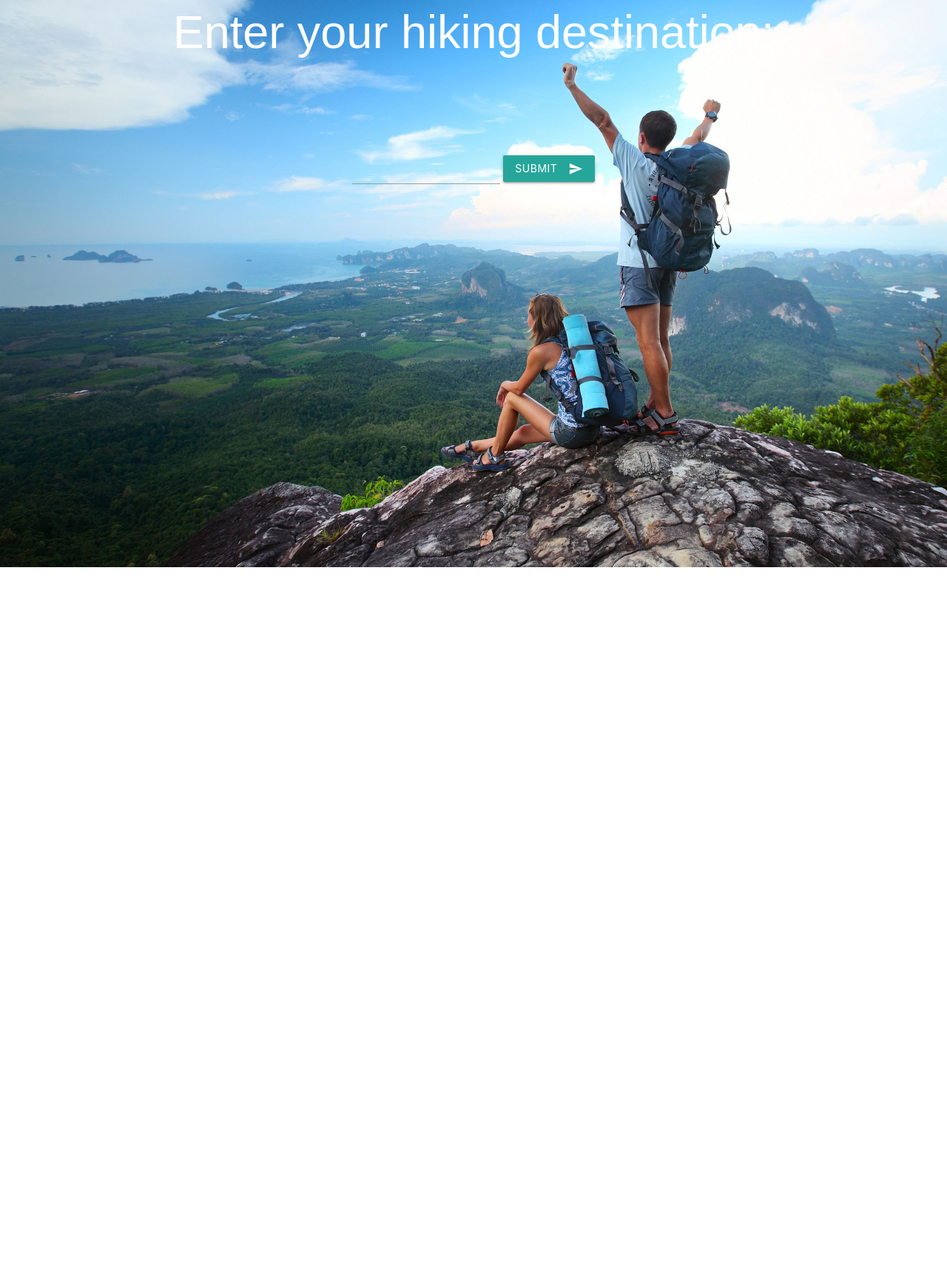
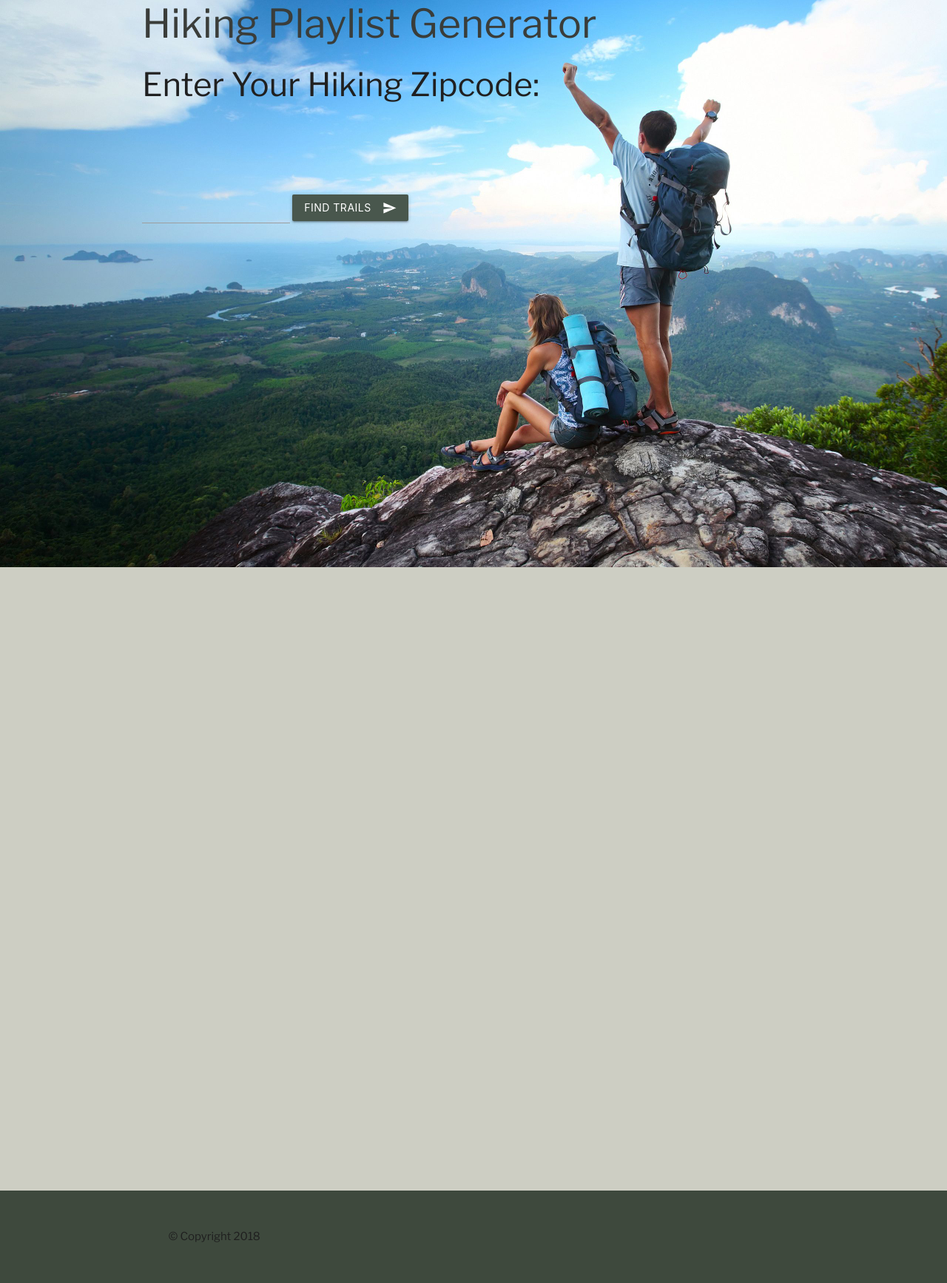
Before and after one commit to cre8dev/HikingPlaylist, a plain HTML site: page index.html in a window 1280 px wide. Shown: the part 33-1768 px from the top of the page at 74% size. Before the commit the page ends 800 px from the top, so only its background shows below. Drawn offline with nearby package versions, Linux system fonts and the light colour scheme.

Commit message:
added css

```diff
--- a/assets/css/style.css
+++ b/assets/css/style.css
@@ -1,13 +1,19 @@
+@import url(https://fonts.googleapis.com/css?family=Libre+Franklin);
+
 body {
     background: url("./../images/hiking-main.jpg");
     background-repeat: no-repeat;
     background-size: 100%;
-    font-family: fantasy;
+    font-family: 'Libre Franklin', sans-serif;
+    display: flex;
+    min-height: 100vh;
+    flex-direction: column;
+    background-color: rgb(205, 206, 195);
 }
 
 .container {
     margin: 0 auto;
-    text-align: center;
+    text-align: left;
 }
 
 h1 {
@@ -29,3 +35,50 @@ h1 {
     width: 350px;
     height: 300px;
 }
+
+.title, h2 {
+    color: rgb(58, 61, 58) !important;
+    font-size: 10px;
+
+}
+
+.instructions, h3 {
+    color: rgb(32, 32, 32);
+}
+
+#button {
+   background-color: rgb(73, 87, 77);
+}
+
+#footer{
+    margin-top: 100%;
+    padding-top: 0;
+}
+
+#footer-copy {
+    color: rgb(31, 31, 31);
+    background-color: rgb(62, 73, 61);
+    padding: 4%;
+}
+
+#trail-show {
+    background-color: rgb(236, 236, 228);
+    text-align: center;
+    margin-top: 20px;
+}
+
+@media screen and (max-width: 860px) {
+    .instructions, h3{
+        max-width: 300px;
+}
+
+}
+
+@media screen and (max-width: 560px) {
+  .instructions, h3 {
+      margin-top: 200px;
+  }
+  .title, h2 {
+      margin-top: -20px;
+  }
+  }
--- a/index.html
+++ b/index.html
@@ -9,6 +9,7 @@
     <link rel="stylesheet" type="text/css" media="screen" href="./assets/css/style.css" />
     <link rel="stylesheet" href="https://cdnjs.cloudflare.com/ajax/libs/materialize/1.0.0/css/materialize.min.css">
     <link href="https://fonts.googleapis.com/icon?family=Material+Icons" rel="stylesheet">
+    <link href="https://fonts.googleapis.com/css?family=Libre+Franklin" rel="stylesheet">
     <script src="https://cdnjs.cloudflare.com/ajax/libs/materialize/1.0.0/js/materialize.min.js"></script>
     <script src="https://code.jquery.com/jquery-3.3.1.min.js" integrity="sha256-FgpCb/KJQlLNfOu91ta32o/NMZxltwRo8QtmkMRdAu8="
         crossorigin="anonymous"></script>
@@ -20,12 +21,15 @@
     <div class="container">
 
         <header class="title">
-            <h1>Enter your hiking destination:</h1>
+            <h2>Hiking Playlist Generator</h2>
         </header>
+        <h3 class="instructions">
+            <h3>Enter Your Hiking Zipcode:
+            </h3>
 
             <section id="search-section">
                 <input id="search" type="search" required>
-            <button class="btn waves-effect waves-light" type="submit" name="action">Submit
+                <button class="btn waves-effect waves-light" id="button" type="submit" name="action">Find Trails
                     <i class="material-icons right">send</i>
                 </button>
 
@@ -33,10 +37,22 @@
             <div id="trail-show">
 
             </div>
-
     </div>
 
+    <footer class="page-footer" id="footer">
+        <div class="footer-copyright" id="footer-copy">
+            <div class="container">
+                © Copyright 2018
+            </div>
+        </div>
+    </footer>
+
+
+    <script src="https://code.jquery.com/jquery-3.3.1.min.js" integrity="sha256-FgpCb/KJQlLNfOu91ta32o/NMZxltwRo8QtmkMRdAu8="
+        crossorigin="anonymous"></script>
     <script src="./assets/javascript/app.js"></script>
+
+
 </body>
 
 </html>
```
Lines whose indentation alone changed are shown as unchanged.
